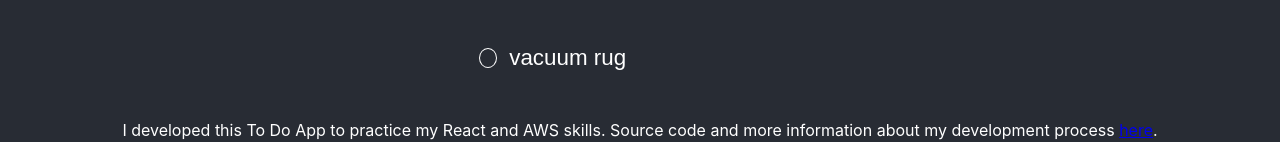
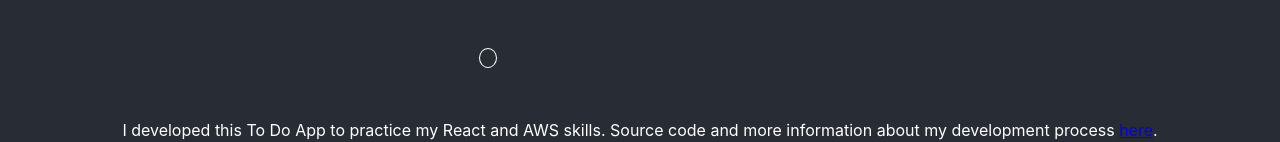
Before and after one commit to rochellev/ToDoApp, a React (Create React App) app: page / in a window 1280 px wide. Shown: the part 188-330 px from the top of the page. Built offline with nearby package versions, Linux system fonts and the light colour scheme.

Commit message:
remove unused imports

```diff
--- a/src/App.js
+++ b/src/App.js
@@ -1,4 +1,4 @@
-import React, {useState} from 'react';
+import React from 'react';
 import logo from './logo.svg';
 import './App.css';
 import List from './List';
--- a/src/List.js
+++ b/src/List.js
@@ -2,36 +2,24 @@ import React, {useState} from 'react';
 import { v4 as uuidv4 } from 'uuid';
 import './App.css';
 import ListItem from './ListItem';
-import CheckBox from './ListItem';
-
-// {content: 'put away laundry',
-//     isCompleted: false,
-//     id: 1,
-//     },
-//     {
-//       content: 'vacuum rug',
-//       isCompleted: false,
-//       id: 2,
-//     },
-//     {
-//       content: 'do dishes',
-//       isCompleted: false,
-//       id: 3,
-//     }
 
 function List(){
-  // want to hydrate todos with localStorage
+  // hydrate todos state with localStorage when refresh app
   const [todos, setTodos] = useState(() => {
     const restoredList = [];
-    restoredList.push({content: "vacuum rug", isCompleted: false, id: 0})
     const keys = Object.keys(localStorage);
+    if(keys.length === 0){
+      restoredList.push({content: " ", isCompleted: false, id: uuidv4()});
+    }
     for(var i = 0; i < keys.length; i++){
       var key = keys[i];
       restoredList.push(JSON.parse(localStorage.getItem(key)));
     }
+    console.log("calling useState");
     return restoredList;
   });
 
+  // event handlers
   function handleKeyDown(e, i){
     if(e.key === 'Enter'){
       createTodoAtIndex(e, i);
```
Also changed, not shown: 1 other file (tests, documents, lock files or other folders).
